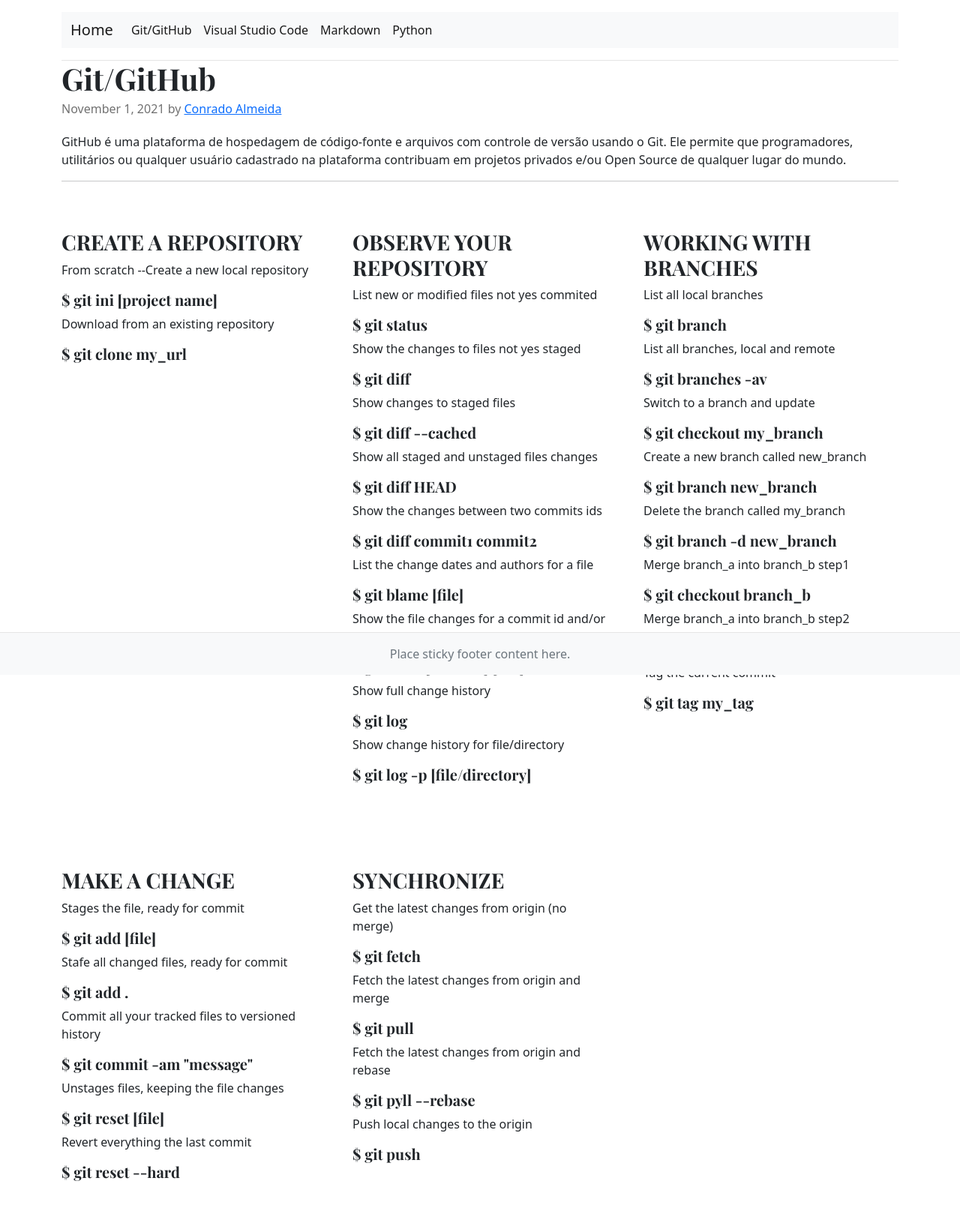
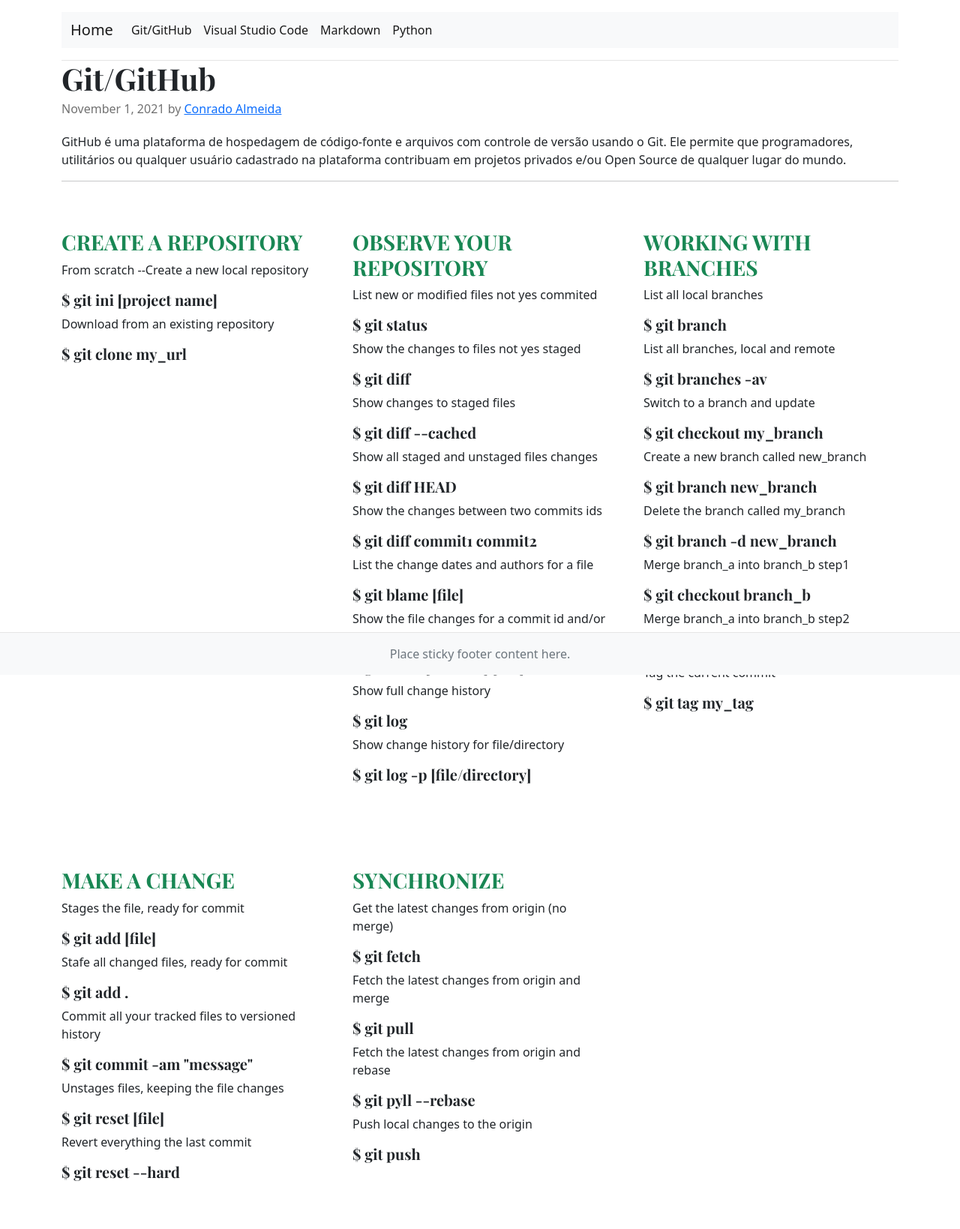
Before and after one commit to ConradoAlmeida/cheatsheets, a Jekyll site: the page built from git-cheat.html, in a window 1280 px wide. Shown: the whole page at 75% size. Built offline with Jekyll 4.4.1, drawn with Linux system fonts in a browser that asks for light colours.

Commit message:
adicionando cores

```diff
--- a/git-cheat.html
+++ b/git-cheat.html
@@ -25,7 +25,7 @@
   <article class="blog-post">
 
 
-<h3>{{ dado.name }}</h3>
+<h3 class="text-success">{{ dado.name }}</h3>
 
 {% for item in dado.items %}
 <p>{{ item.descricao }}</p>
```
